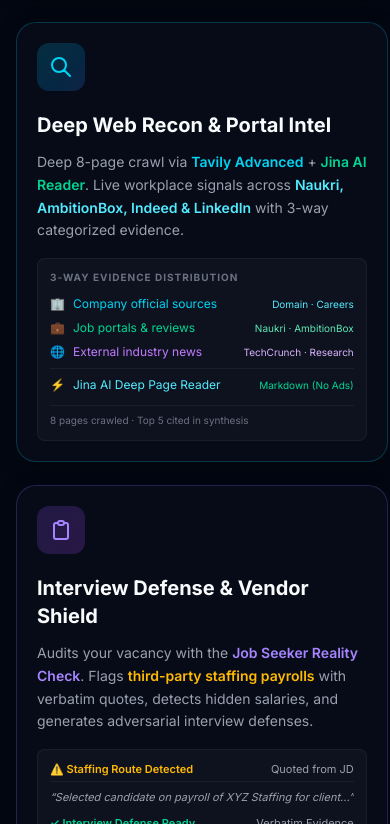
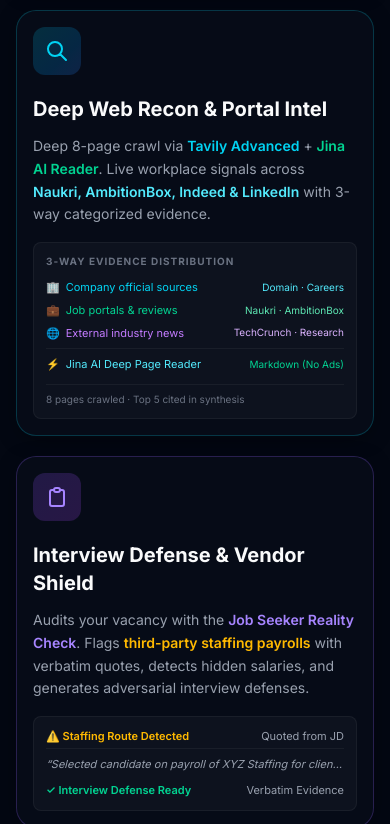
Before and after one commit to Ambuj123-lab/career-workspace-ambujsystems, a Next.js app in the folder web/: page / in a window 390 px wide. Shown: the part 2988-3812 px from the top of the page. Built offline with nearby package versions, Linux system fonts and the light colour scheme; no server answers.

Commit message:
fix(mobile): resolve card right-side clipping and MCP traces overflow on Android/mobile

```diff
--- a/web/src/app/globals.css
+++ b/web/src/app/globals.css
@@ -156,6 +156,10 @@ body {
 /* Master FAANG Card Base */
 .faang-card {
   position: relative;
+  width: 100%;
+  max-width: 100%;
+  box-sizing: border-box;
+  overflow: hidden;
   background: rgba(9, 14, 26, 0.75);
   backdrop-filter: blur(20px);
   -webkit-backdrop-filter: blur(20px);
--- a/web/src/app/page.js
+++ b/web/src/app/page.js
@@ -274,7 +274,7 @@ export default function Home() {
         </section>
 
         {/* ===== 3 KILLER FEATURES ===== */}
-        <section id="how-it-works" className="max-w-7xl mx-auto px-4 sm:px-6 py-16 sm:py-24">
+        <section id="how-it-works" className="w-full max-w-7xl mx-auto px-4 sm:px-6 py-16 sm:py-24 overflow-hidden">
           <div className="text-center mb-16">
             <h2 className="text-3xl md:text-4xl font-bold tracking-tight mb-4">
               Four Core Pillars. <span className="gradient-text-warm">Zero Fluff.</span>
@@ -284,9 +284,9 @@ export default function Home() {
             </p>
           </div>
 
-          <div className="grid md:grid-cols-2 lg:grid-cols-4 gap-6">
+          <div className="grid grid-cols-1 md:grid-cols-2 lg:grid-cols-4 gap-5 sm:gap-6 w-full max-w-full">
             {/* Feature 1: Evidence Job Fit */}
-            <div className="faang-card glow-card-rose hover-jiggle p-5 sm:p-8 group cursor-default">
+            <div className="faang-card glow-card-rose hover-jiggle p-4 sm:p-8 group cursor-default w-full max-w-full overflow-hidden">
               <div className="w-12 h-12 rounded-xl bg-gradient-to-br from-rose-500/20 to-orange-500/20 flex items-center justify-center mb-5 group-hover:scale-110 transition-transform">
                 <svg className="w-6 h-6 text-rose-400" fill="none" stroke="currentColor" viewBox="0 0 24 24" strokeWidth="2"><path strokeLinecap="round" strokeLinejoin="round" d="M9 12l2 2 4-4m6 2a9 9 0 11-18 0 9 9 0 0118 0z"/></svg>
               </div>
@@ -313,7 +313,7 @@ export default function Home() {
             </div>
 
             {/* Feature 2: Multi-Source Recon & Deep Reader */}
-            <div className="faang-card glow-card-cyan hover-jiggle p-5 sm:p-8 group cursor-default">
+            <div className="faang-card glow-card-cyan hover-jiggle p-4 sm:p-8 group cursor-default w-full max-w-full overflow-hidden">
               <div className="w-12 h-12 rounded-xl bg-gradient-to-br from-cyan-500/20 to-blue-500/20 flex items-center justify-center mb-5 group-hover:scale-110 transition-transform">
                 <svg className="w-6 h-6 text-cyan-400" fill="none" stroke="currentColor" viewBox="0 0 24 24" strokeWidth="2"><path strokeLinecap="round" strokeLinejoin="round" d="M21 21l-6-6m2-5a7 7 0 11-14 0 7 7 0 0114 0z"/></svg>
               </div>
@@ -322,24 +322,24 @@ export default function Home() {
                 Deep 8-page crawl via <span className="text-cyan-400 font-semibold">Tavily Advanced</span> + <span className="text-emerald-400 font-semibold">Jina AI Reader</span>. Live workplace signals across{" "}
                 <span className="text-cyan-300 font-semibold">Naukri, AmbitionBox, Indeed &amp; LinkedIn</span> with 3-way categorized evidence.
               </p>
-              <div className="mt-4 p-3 rounded-lg bg-white/[0.03] border border-white/5 text-xs">
+              <div className="mt-4 p-3 rounded-lg bg-white/[0.03] border border-white/5 text-xs w-full max-w-full overflow-hidden">
                 <div className="text-[10px] font-bold text-gray-500 uppercase tracking-widest mb-3">3-Way Evidence Distribution</div>
                 <div className="space-y-2">
-                  <div className="flex items-center justify-between">
-                    <span className="flex items-center gap-2 text-cyan-400"><span>🏢</span> Company official sources</span>
-                    <span className="text-cyan-300 font-mono text-[10px]">Domain &middot; Careers</span>
+                  <div className="flex items-center justify-between gap-1 text-[11px] sm:text-xs">
+                    <span className="flex items-center gap-1.5 text-cyan-400 truncate"><span>🏢</span> Company official sources</span>
+                    <span className="text-cyan-300 font-mono text-[10px] shrink-0">Domain &middot; Careers</span>
                   </div>
-                  <div className="flex items-center justify-between">
-                    <span className="flex items-center gap-2 text-emerald-400"><span>💼</span> Job portals &amp; reviews</span>
-                    <span className="text-emerald-300 font-mono text-[10px]">Naukri &middot; AmbitionBox</span>
+                  <div className="flex items-center justify-between gap-1 text-[11px] sm:text-xs">
+                    <span className="flex items-center gap-1.5 text-emerald-400 truncate"><span>💼</span> Job portals &amp; reviews</span>
+                    <span className="text-emerald-300 font-mono text-[10px] shrink-0">Naukri &middot; AmbitionBox</span>
                   </div>
-                  <div className="flex items-center justify-between">
-                    <span className="flex items-center gap-2 text-purple-400"><span>🌐</span> External industry news</span>
-                    <span className="text-purple-300 font-mono text-[10px]">TechCrunch &middot; Research</span>
+                  <div className="flex items-center justify-between gap-1 text-[11px] sm:text-xs">
+                    <span className="flex items-center gap-1.5 text-purple-400 truncate"><span>🌐</span> External industry news</span>
+                    <span className="text-purple-300 font-mono text-[10px] shrink-0">TechCrunch &middot; Research</span>
                   </div>
-                  <div className="flex items-center justify-between mt-2 pt-2 border-t border-white/5">
-                    <span className="flex items-center gap-2 text-cyan-300"><span>⚡</span> Jina AI Deep Page Reader</span>
-                    <span className="text-emerald-400 font-mono text-[10px]">Markdown (No Ads)</span>
+                  <div className="flex items-center justify-between gap-1 mt-2 pt-2 border-t border-white/5 text-[11px] sm:text-xs">
+                    <span className="flex items-center gap-1.5 text-cyan-300 truncate"><span>⚡</span> Jina AI Deep Page Reader</span>
+                    <span className="text-emerald-400 font-mono text-[10px] shrink-0">Markdown (No Ads)</span>
                   </div>
                 </div>
                 <div className="mt-3 pt-2 border-t border-white/5 text-[10px] text-gray-500">
@@ -349,7 +349,7 @@ export default function Home() {
             </div>
 
             {/* Feature 3: Interview Defense & Vendor Shield */}
-            <div className="faang-card glow-card-violet hover-jiggle p-5 sm:p-8 group cursor-default">
+            <div className="faang-card glow-card-violet hover-jiggle p-4 sm:p-8 group cursor-default w-full max-w-full overflow-hidden">
               <div className="w-12 h-12 rounded-xl bg-gradient-to-br from-violet-500/20 to-purple-500/20 flex items-center justify-center mb-5 group-hover:scale-110 transition-transform">
                 <svg className="w-6 h-6 text-violet-400" fill="none" stroke="currentColor" viewBox="0 0 24 24" strokeWidth="2"><path strokeLinecap="round" strokeLinejoin="round" d="M9 5H7a2 2 0 00-2 2v12a2 2 0 002 2h10a2 2 0 002-2V7a2 2 0 00-2-2h-2M9 5a2 2 0 002 2h2a2 2 0 002-2M9 5a2 2 0 012-2h2a2 2 0 012 2"/></svg>
               </div>
@@ -372,7 +372,7 @@ export default function Home() {
             </div>
 
             {/* Feature 4: Live GitHub Code Proof & Commit Auditor (MCP Tool #7) */}
-            <div className="faang-card glow-card-emerald hover-jiggle p-5 sm:p-8 group cursor-default">
+            <div className="faang-card glow-card-emerald hover-jiggle p-4 sm:p-8 group cursor-default w-full max-w-full overflow-hidden">
               <div className="w-12 h-12 rounded-xl bg-gradient-to-br from-emerald-500/20 to-cyan-500/20 flex items-center justify-center mb-5 group-hover:scale-110 transition-transform">
                 <svg className="w-6 h-6 text-emerald-400" fill="currentColor" viewBox="0 0 24 24"><path d="M12 0c-6.626 0-12 5.373-12 12 0 5.302 3.438 9.8 8.207 11.387.599.111.793-.261.793-.577v-2.234c-3.338.726-4.033-1.416-4.033-1.416-.546-1.387-1.333-1.756-1.333-1.756-1.089-.745.083-.729.083-.729 1.205.084 1.839 1.237 1.839 1.237 1.07 1.834 2.807 1.304 3.492.997.107-.775.418-1.305.762-1.604-2.665-.305-5.467-1.334-5.467-5.931 0-1.311.469-2.381 1.236-3.221-.124-.303-.535-1.524.117-3.176 0 0 1.008-.322 3.301 1.23.957-.266 1.983-.399 3.003-.404 1.02.005 2.047.138 3.006.404 2.291-1.552 3.297-1.23 3.297-1.23.653 1.653.242 2.874.118 3.176.77.84 1.235 1.911 1.235 3.221 0 4.609-2.807 5.624-5.479 5.921.43.372.823 1.102.823 2.222v3.293c0 .319.192.694.801.576 4.765-1.589 8.199-6.086 8.199-11.386 0-6.627-5.373-12-12-12z"/></svg>
               </div>
@@ -407,7 +407,7 @@ export default function Home() {
               </p>
             </div>
 
-            <div className="grid sm:grid-cols-2 md:grid-cols-3 lg:grid-cols-6 gap-3 max-w-5xl mx-auto">
+            <div className="grid grid-cols-1 sm:grid-cols-2 md:grid-cols-3 lg:grid-cols-6 gap-3 max-w-5xl mx-auto w-full">
               {[
                 { step: "1", label: "Resume + JD", color: "from-gray-500 to-gray-600", desc: "Auto-extract PII & profiles" },
                 { step: "2", label: "MCP: JD Analyzer", color: "from-rose-500 to-orange-500", desc: "Skill evidence matching" },
```
Also changed, not shown: web/src/components/generator/ResultsPanel.jsx (+16 -10 lines).
